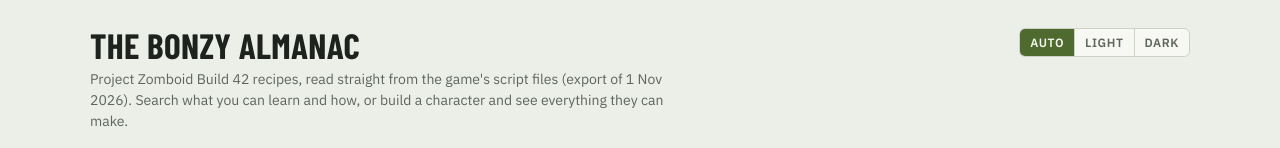
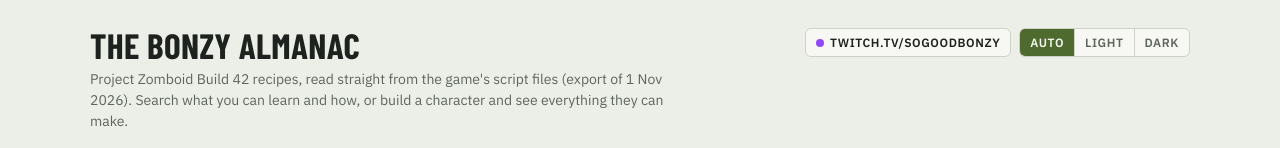
Before and after one commit to BonSAI0t/bonzy-almanac, a plain HTML site: page index.html in a window 1280 px wide. Shown: the top 148 px of the page. Drawn offline with nearby package versions, Linux system fonts and the light colour scheme.

Commit message:
Twitch link

```diff
--- a/index.html
+++ b/index.html
@@ -111,6 +111,11 @@ details.comp[open]>summary::before{transform:rotate(90deg)}
 .legend p{margin:0;display:flex;align-items:center;gap:6px;flex-wrap:wrap}
 .legend img{width:18px;height:18px;image-rendering:pixelated}
 .legend .cav{color:var(--warn)}
+.hdr-r{display:flex;flex-wrap:wrap;gap:8px;align-items:center}
+.twitch{display:inline-flex;align-items:center;gap:6px;font:600 12px var(--body);text-transform:uppercase;letter-spacing:.05em;color:var(--ink);text-decoration:none;border:1px solid var(--line);background:var(--panel);border-radius:6px;padding:6px 10px}
+.twitch:hover{border-color:var(--accent)}
+.twitch:focus-visible{outline:2px solid var(--accent)}
+.twitch .dot{width:8px;height:8px;border-radius:50%;background:#9146FF}
 .foot{border-top:1px solid var(--line);padding-top:14px;font-size:12.5px;color:var(--muted);display:grid;gap:6px;max-width:80ch}
 .foot a{color:var(--accent)}
 @media (max-width:520px){.grid{grid-template-columns:1fr}.grid dt{padding-top:6px}}
@@ -123,8 +128,11 @@ details.comp[open]>summary::before{transform:rotate(90deg)}
     <h1>The Bonzy Almanac</h1>
     <p class="sub">Project Zomboid Build 42 recipes, read straight from the game's script files (export of 1 Nov 2026). Search what you can learn and how, or build a character and see everything they can make.</p>
    </div>
+   <div class="hdr-r">
+   <a class="twitch" href="https://www.twitch.tv/sogoodbonzy" target="_blank" rel="noopener"><span class="dot" aria-hidden="true"></span>twitch.tv/sogoodbonzy</a>
    <div class="theme" role="group" aria-label="Colour theme">
     <button type="button" data-mode="auto">Auto</button><button type="button" data-mode="light">Light</button><button type="button" data-mode="dark">Dark</button>
+   </div>
    </div>
   </header>
   <div class="legend">
@@ -175,6 +183,7 @@ details.comp[open]>summary::before{transform:rotate(90deg)}
 
   <footer class="foot">
     <p style="margin:0"><b>AI disclosure:</b> this page was built with Claude (Anthropic). Claude wrote the parser that pulls the recipe data out of the game's script and translation files and wrote the page code, working from BonSAI0t's prompts and corrections. The data comes straight from the game files, but the research rules and starting skill levels are inferred, so check in game before relying on them.</p>
+    <p style="margin:0">Made by BonSAI0t. Catch the streams at <a href="https://www.twitch.tv/sogoodbonzy" target="_blank" rel="noopener">twitch.tv/sogoodbonzy</a>.</p>
     <p style="margin:0">Page code © 2026 BonSAI0t, <a href="https://opensource.org/license/mit" rel="noopener">MIT License</a>. Recipe data, names and the Inventive trait icon come from Project Zomboid game files, © The Indie Stone, and are not covered by that license. This is a fan project, not affiliated with or endorsed by The Indie Stone.</p>
   </footer>
 </div>
```
Also changed, not shown: 1 other file.
